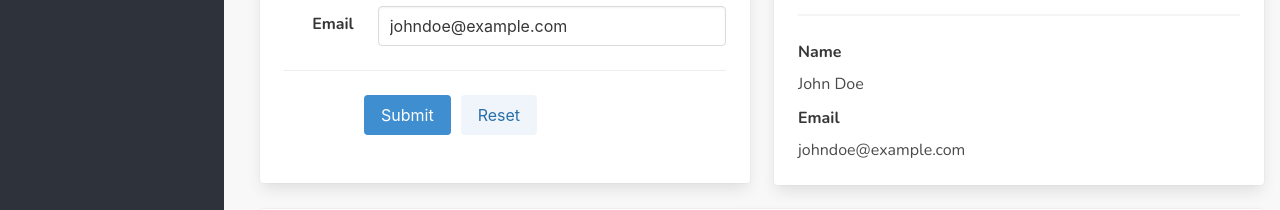
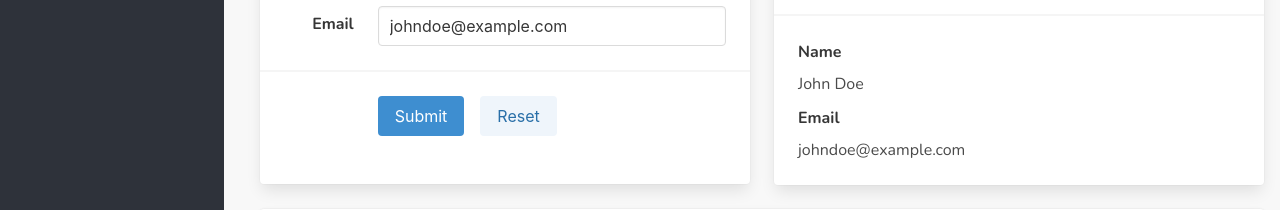
Before and after one commit to ahmdali25/vue3-admin-ui, a Vue app: page /profile in a window 1280 px wide. Shown: the part 458-668 px from the top of the page. Built offline with nearby package versions, Linux system fonts and the light colour scheme.

Commit message:
MOD - modification divider in profile view

```diff
--- a/src/views/ProfileView.vue
+++ b/src/views/ProfileView.vue
@@ -81,10 +81,16 @@ const user = ref({
 									</div>
 								</div>
 							</div>
-							<div class="card-footer mt-5">
-								<div class="card-footer-items">
-									<button type="submit" class="button is-info">Submit</button>
-									<button type="reset" class="button is-info is-light">Reset</button>
+
+							<hr class="divider">
+
+							<div class="field is-horizontal mt-4 pb-5">
+								<div class="field-label is-normal"></div>
+								<div class="field-body">
+									<div class="field">
+										<button type="submit" class="button is-info mr-4">Submit</button>
+										<button type="reset" class="button is-info is-light">Reset</button>
+									</div>
 								</div>
 							</div>
 						</form>
@@ -200,12 +206,6 @@ const user = ref({
 </template>
 
 <style scoped>
-.card-footer-items {
-	display: flex;
-	gap: 10px;
-	padding: 1.5rem 5rem;
-}
-
 .field-profile {
 	display: flex;
 	justify-content: center;
@@ -219,4 +219,9 @@ const user = ref({
 	width: 7rem;
 	height: 7rem;
 }
+
+.divider {
+	margin-left: -1.5rem;
+	margin-right: -1.5rem;
+}
 </style>
```
